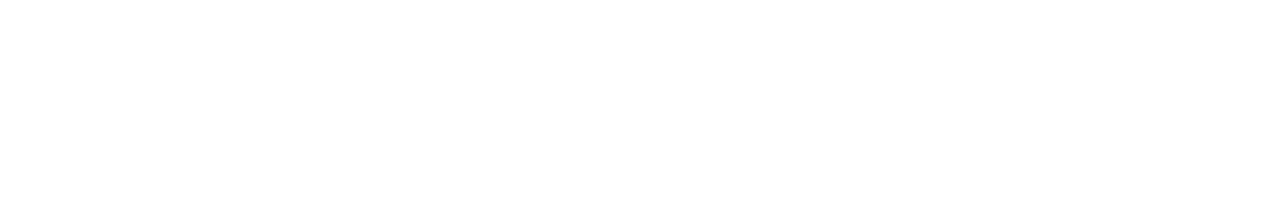
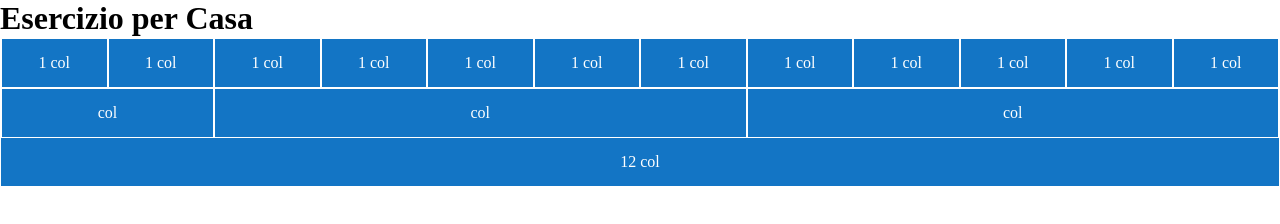
Before and after one commit to Francesco-Capriolo/html-css-12bool, a plain HTML site: page index.html in a window 1280 px wide. Drawn offline with Linux system fonts and the light colour scheme.

Commit message:
third row

```diff
--- a/css/boolflex.css
+++ b/css/boolflex.css
@@ -16,6 +16,13 @@
     flex-flow: row wrap;
 }
 
+.row-center {
+    display: flex;
+    flex-flow: row wrap;
+    align-items: center;
+    justify-content: center;
+}
+
 [class*="col-"] {
     flex: 0 0 auto;
 }
@@ -26,6 +33,14 @@
     max-width: 100%;
 }
 
+.text-align-center {
+    text-align: center;
+}
+
+.text-center {
+    align-items: center;
+    justify-content: center;
+}
 
 /* calcolo di colonna */
 
@@ -92,50 +107,50 @@
 
 /* margin-left */
 
-.col-offset-1 {
+.col-xs-offset-1 {
     margin-left: calc((100% /12) * 1);
 }
 
-.col-offset-12 {
+.col-xs-offset-12 {
     margin-left: calc((100% /12) * 2);
 }
 
-.col-offset-3 {
+.col-xs-offset-3 {
     margin-left: calc((100% /12) * 3);
 }
 
-.col-offset-4 {
+.col-xs-offset-4 {
     margin-left: calc((100% /12) * 4);
 }
 
-.col-offset-5 {
+.col-xs-offset-5 {
     margin-left: calc((100% /12) * 5);
 }
 
-.col-offset-6 {
+.col-xs-offset-6 {
     margin-left: calc((100% /12) * 6);
 }
 
-.col-offset-7 {
+.col-xs-offset-7 {
     margin-left: calc((100% /12) * 7);
 }
 
-.col-offset-8 {
+.col-xs-offset-8 {
     margin-left: calc((100% /12) * 8);
 }
 
-.col-offset-9 {
+.col-xs-offset-9 {
     margin-left: calc((100% /12) * 9);
 }
 
-.col-offset-10 {
+.col-xs-offset-10 {
     margin-left: calc((100% /12) * 10);
 }
 
-.col-offset-11 {
+.col-xs-offset-11 {
     margin-left: calc((100% /12) * 11);
 }
 
-.col-offset-12 {
+.col-xs-offset-12 {
     margin-left: calc((100% /12) * 12);
 }
--- a/css/style.css
+++ b/css/style.css
@@ -0,0 +1,9 @@
+p {
+    color: white;
+}
+
+div {
+    background-color: rgb(19, 117, 197);
+    border: 1px solid white;
+    height: 50px;
+}
--- a/index.html
+++ b/index.html
@@ -32,6 +32,106 @@
 </head>
 
 <body>
+    <main>
+        <h1>
+            Esercizio per Casa
+        </h1>
+        <section>
+
+            <!-- prima riga -->
+
+            <div class="row">
+                <div class="col-xs-1 row-center">
+                    <p>
+                        1 col
+                    </p>
+                </div>
+                <div class="col-xs-1 row-center">
+                    <p>
+                        1 col
+                    </p>
+                </div>
+                <div class="col-xs-1 row-center">
+                    <p>
+                        1 col
+                    </p>
+                </div>
+                <div class="col-xs-1 row-center">
+                    <p>
+                        1 col
+                    </p>
+                </div>
+                <div class="col-xs-1 row-center">
+                    <p>
+                        1 col
+                    </p>
+                </div>
+                <div class="col-xs-1 row-center">
+                    <p>
+                        1 col
+                    </p>
+                </div>
+                <div class="col-xs-1 row-center">
+                    <p>
+                        1 col
+                    </p>
+                </div>
+                <div class="col-xs-1 row-center">
+                    <p>
+                        1 col
+                    </p>
+                </div>
+                <div class="col-xs-1 row-center">
+                    <p>
+                        1 col
+                    </p>
+                </div>
+                <div class="col-xs-1 row-center">
+                    <p>
+                        1 col
+                    </p>
+                </div>
+                <div class="col-xs-1 row-center">
+                    <p>
+                        1 col
+                    </p>
+                </div>
+                <div class="col-xs-1 row-center">
+                    <p>
+                        1 col
+                    </p>
+                </div>
+            </div>
+
+            <!-- seconda riga -->
+
+            <div class="row">
+                <div class="col-xs-2 row-center">
+                    <p>
+                        col
+                    </p>
+                </div>
+                <div class="col-xs-5 row-center">
+                    <p>
+                        col
+                    </p>
+                </div>
+                <div class="col-xs-5 row-center">
+                    <p>
+                        col
+                    </p>
+                </div>
+            </div>
+
+            <!-- terza riga  -->
+
+            <div class="row col-xs-12 row-center">
+                <p>
+                    12 col
+                </p>
+            </div>
+        </section>
+    </main>
 
 </body>
 
```
